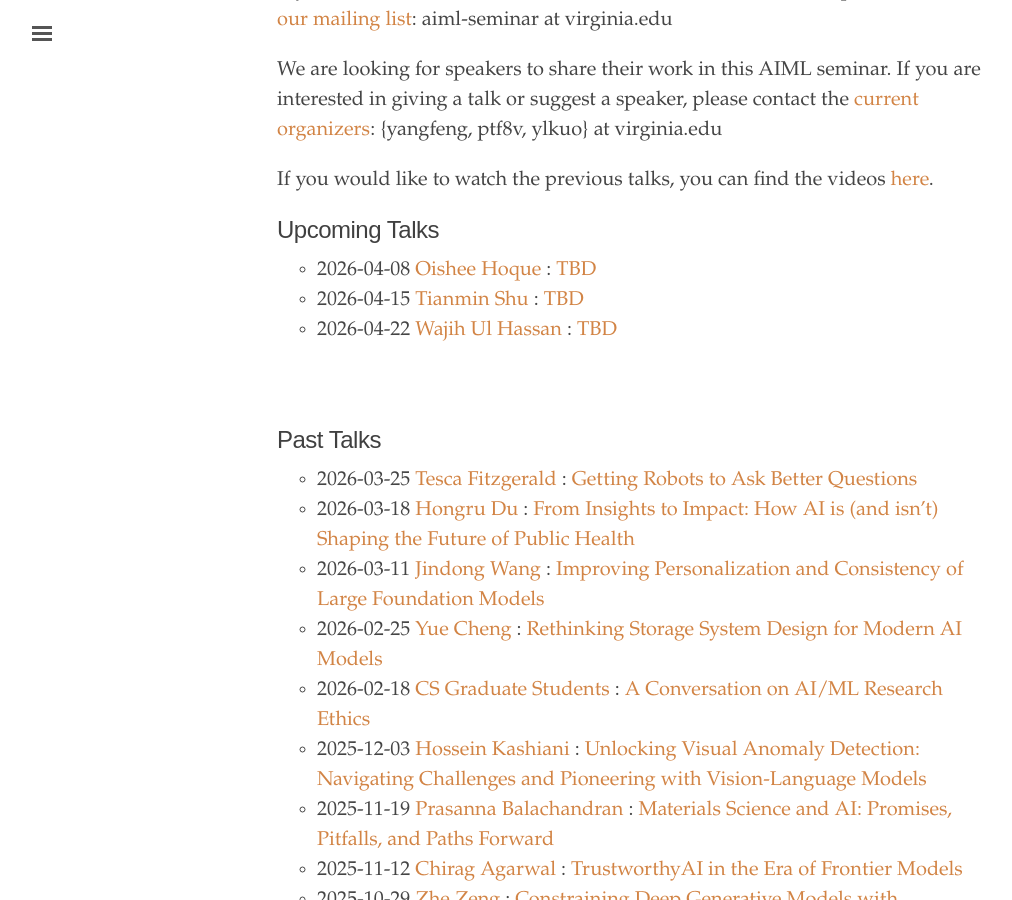
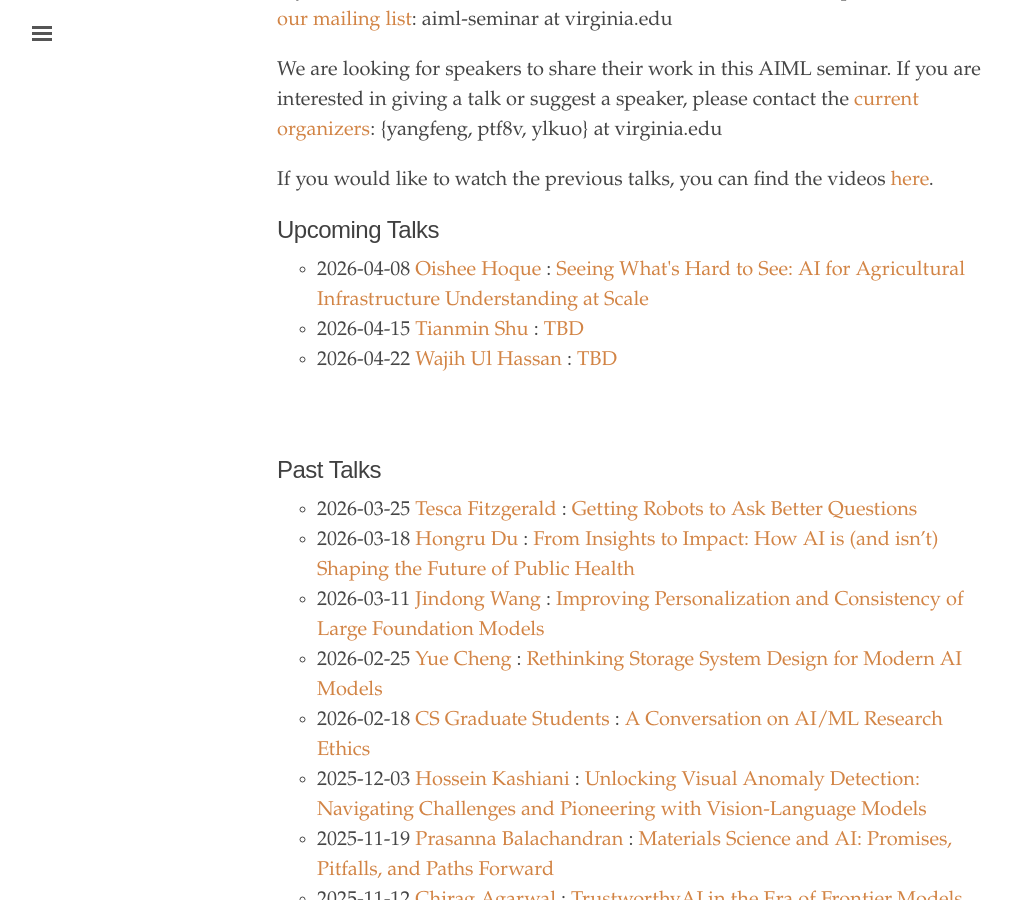
Before and after one commit to uvaml/uvaml.github.io, a Jekyll site: the page built from index.html, in a window 1280 px wide and 900 px high, scrolled down 302 px. Shown: the whole window, without its empty margins (3-1015 px from the left). Built offline with Jekyll 4.4.1, drawn with Linux system fonts in a browser that asks for light colours.

Commit message:
add title and zoom link

```diff
--- a/_texts/2026-04-08.md
+++ b/_texts/2026-04-08.md
@@ -1,6 +1,6 @@
 ---
 layout: post
-title: "TBD"
+title: "Seeing What's Hard to See: AI for Agricultural Infrastructure Understanding at Scale"
 author: Oishee Hoque
 homepage: "https://oishee-hoque.github.io/"
 image: "https://oishee-hoque.github.io/images/oishee.jpg"
@@ -8,7 +8,7 @@
 time: 2026-04-08
 hour: 12:00 - 13:00 ET
 loc: "Rice 540"
-zoom: ""
+zoom: "https://virginia.zoom.us/j/99850118654?pwd=OT6eJJm38CdceTFE7j6QQZcrKx9rSY.1"
 editor: Yen-Ling Kuo
 ---
 
```
